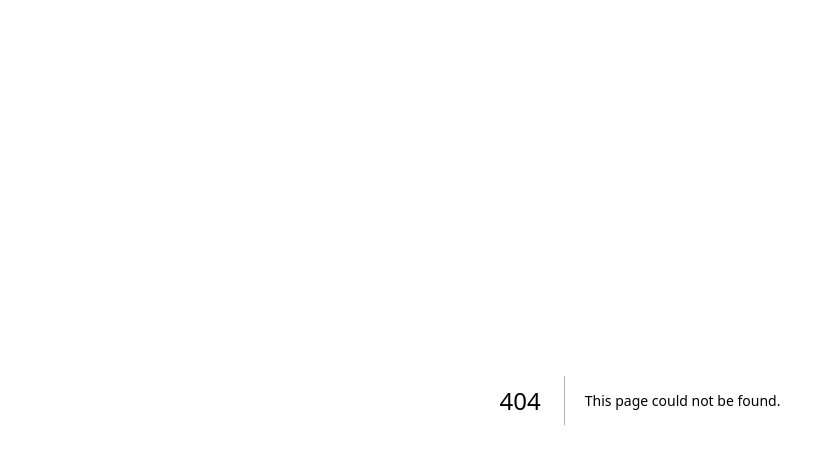
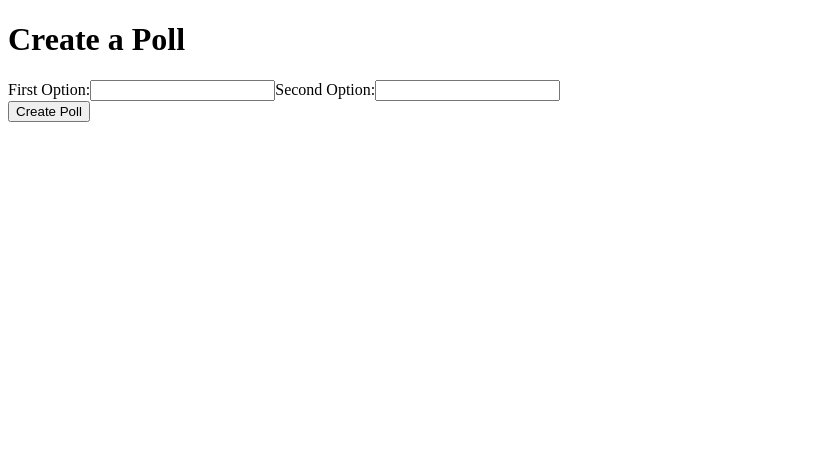
Before and after one commit to Trippy-2210/Trippy, a Next.js app: page /messages/poll in a window 1280 px wide. Before the commit this address had no page. Shown: the top 464 px of the page, without its empty margins (0-835 px from the left). Built offline with nearby package versions, Linux system fonts and the light colour scheme.

Commit message:
Created poll page to work with. Created a form as template

```diff
--- /dev/null
+++ b/pages/messages/poll.js
@@ -0,0 +1,51 @@
+import {useState} from 'react';
+
+function Poll() {
+  const [title, setTitle] = useState("Do you like this poll?");
+  const [options, setOptions] = useState(["Yes", "No"]);
+  const [error, setError] = useState("");
+  const [loading, setLoading] = useState(false);
+
+  const submit = () => {
+    setError("");
+  }
+
+
+  if(title.length < 5 || title.length > 60) {
+    setError("title must be between 5 - 60 characters");
+    return;
+  }
+
+  if(options.some((option) => option.length < 1 || option.length > 60)) {
+    setError("Options must be between 1 - 60 characters");
+    return;
+  }
+
+  return <div>
+    <h1>Create a Poll</h1>
+    <container className="pollContainer">
+    <form>
+      <label for="first">First Option:</label>
+      <input
+      type="text"
+      id="first"
+      name="first"
+      minlength="1"
+      maxlength="60"
+      />
+      <label for="second">Second Option:</label>
+      <input
+      type="text"
+      id="second"
+      name="second"
+      minlength="1"
+      maxlength="60"
+      />
+    </form>
+
+    </container>
+    <button>Create Poll</button>
+    </div>
+}
+
+export default Poll;
```
Also changed, not shown: components/messages/pollBox.js (added).
